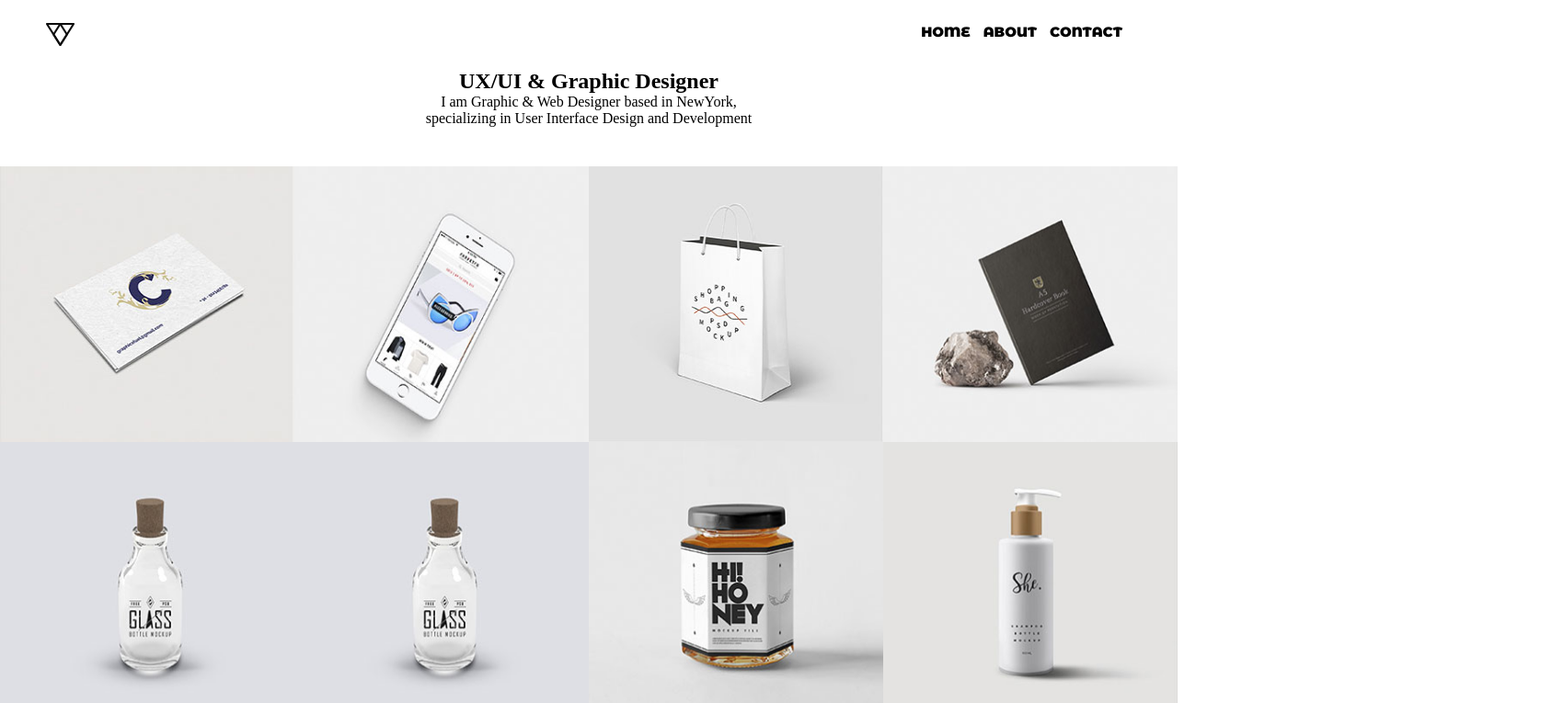
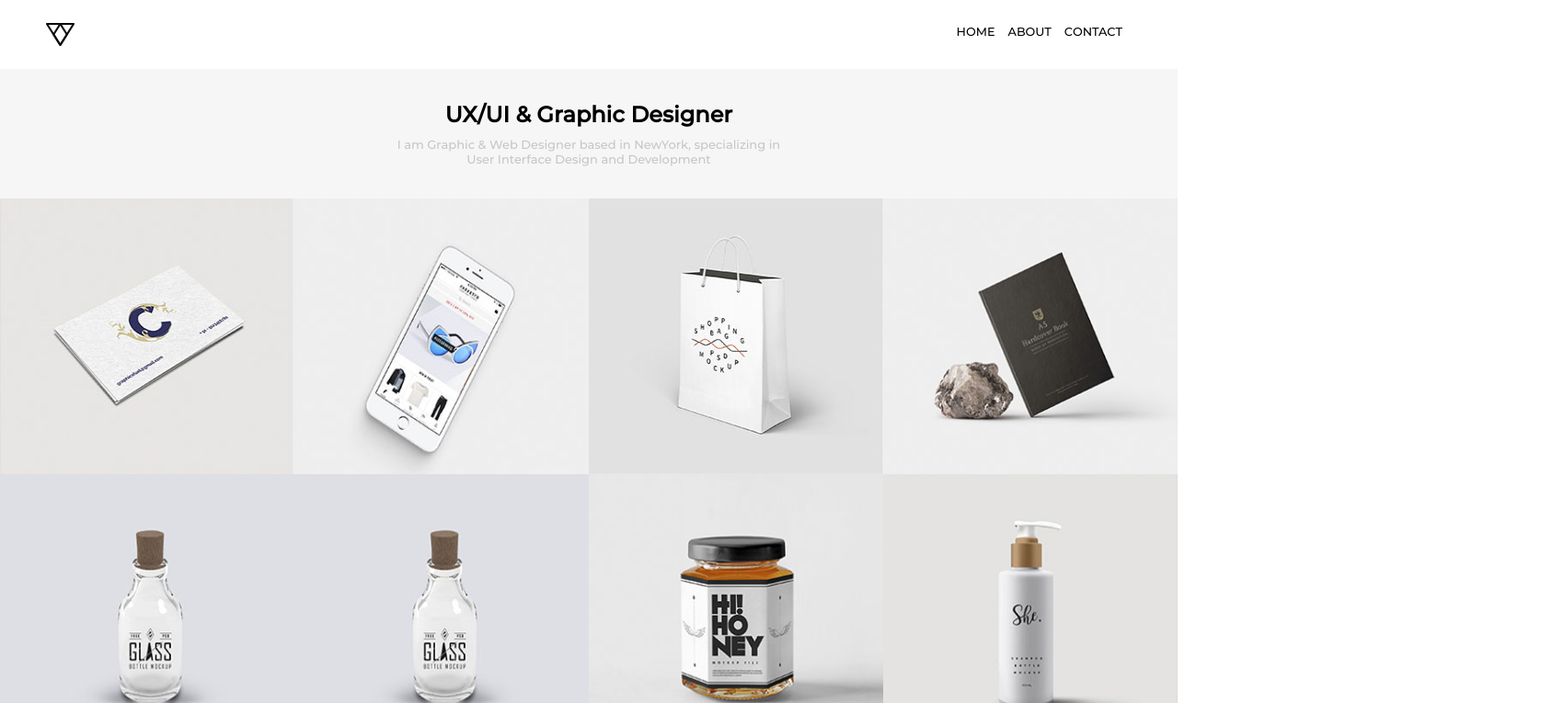
Before and after one commit to Trung1234/FEAssigment, a plain HTML site: page Piroll/home.html in a window 1280 px wide. Shown: the top 765 px of the page at 92% size, 1700 px wide, since content can reach past the window. Drawn offline with Linux system fonts and the light colour scheme.

Commit message:
done home assigment of Piroll

```diff
--- a/Piroll/css/style.css
+++ b/Piroll/css/style.css
@@ -1,48 +1,66 @@
 /* reset css */
-*{
-    margin :0px;
-    padding :0px;
+
+* {
+    margin: 0px;
+    padding: 0px;
     box-sizing: border-box;
 }
 
 /* css for header */
-#heading{
+
+#heading {
     margin: 25px 50px;
     overflow: auto;
 }
+
 @font-face {
     font-family: monte;
-    src: url("MontserratAlternates-Black.otf");
+    src: url("Montserrat-Medium.otf");
 }
-#logo{
+
+#logo {
     float: left;
 }
-#heading  ul{
+
+#heading ul {
     float: right;
 }
+
 li {
     margin-right: 10px;
     list-style: none;
     display: inline-block;
 }
-a{
-    font-size: 15px;
+
+a {
+    font-size: 80%;
     font-family: monte;
     color: black;
     text-decoration: none;
     text-transform: uppercase;
 }
+
 /* css for section */
-.section-home{
-    margin: 25px;
+
+.section-home {
+    font-family: monte;
+    padding: 35px;
     text-align: center;
-vertical-align: middle;
+    vertical-align: middle;
+    background-color: #F6F6F6;
 }
-.gallery{
+.section-home p{
+    margin-top: 10px;
+    font-size: 13px;
+   color: #C6C6C6;
+}
+
+.gallery {
     border: 0px;
+    height: 300px;
+}
 
-}
-.gallery img{
+.gallery img {
     border: 0px;
     width: 25%;
     height: 300px;
@@ -50,15 +68,24 @@ vertical-align: middle;
 }
 
 /* css for footer */
-footer{
+
+footer {
+    height: 200px;
+    padding: 60px 75px;
     color: white;
     background-color: #141414;
 }
-.footer-container{
+
+.footer-container {
     display: flex;
     justify-content: space-between;
 }
+
 .footer-container2 {
     display: flex;
     justify-content: center;
-  }
+}
+
+.footer-container2 div {
+    margin: 10px;
+}
--- a/Piroll/home.html
+++ b/Piroll/home.html
@@ -24,9 +24,9 @@
     <section class="section-home">
         <div >
             <h2>UX/UI & Graphic Designer</h2>
-            <p>I am Graphic & Web Designer based in NewYork,</p>
-            <p>specializing in User Interface Design and Development</p>
-                <br>
+            <p>I am Graphic & Web Designer based in NewYork,
+            specializing in <br> User Interface Design and Development</p>
+
         </div>
     </section>
     <section>
@@ -62,7 +62,7 @@
                 <p>hello@pirolltheme.com</p>
                 <p> 44 987 065 908 </p>
             </div>
-            <div class="footer-container">
+            <div class="footer-container2">
                 <div>
                     <p>Project</p>
                     <p>About</p>
```
Also changed, not shown: Piroll/css/Montserrat-Medium.otf (added).
